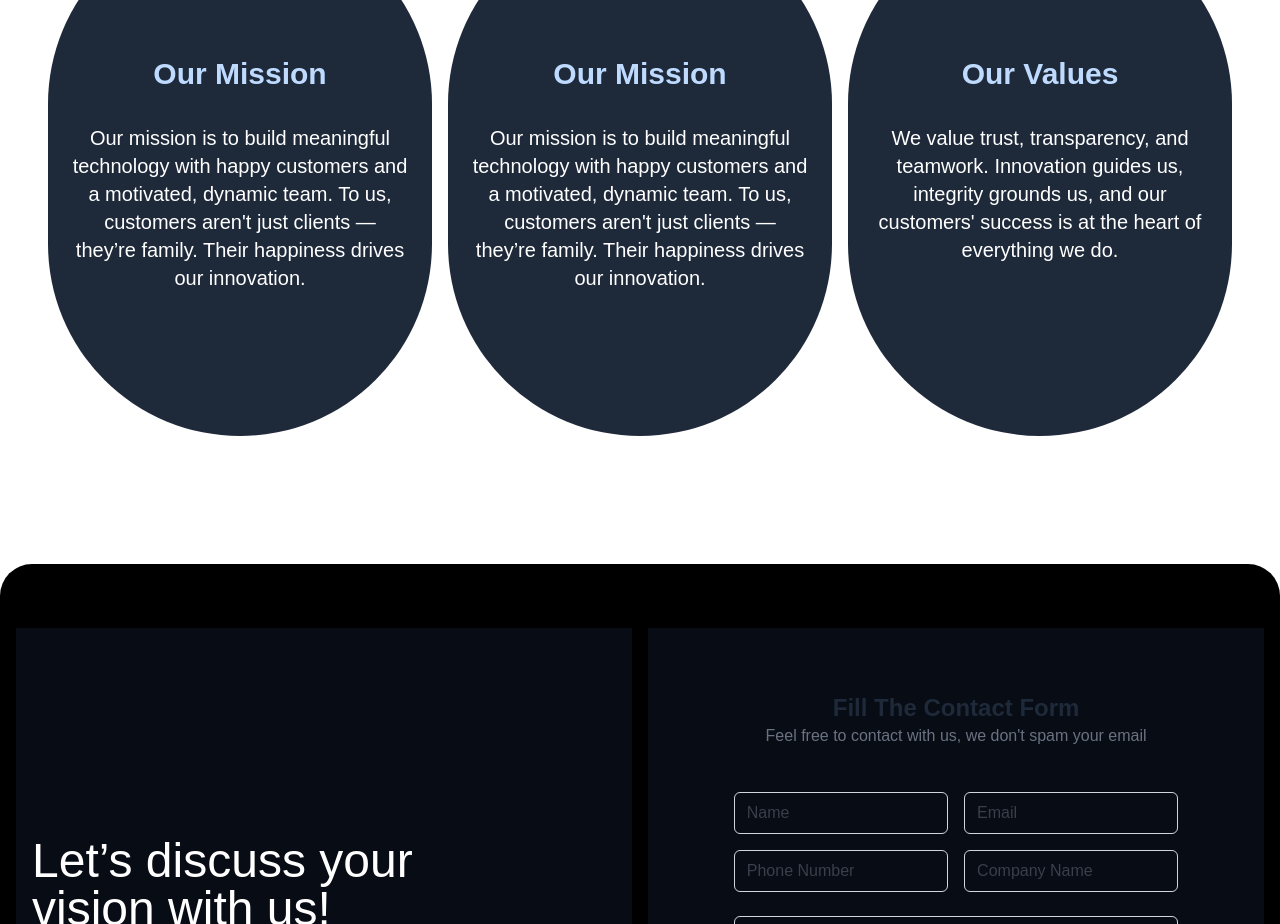
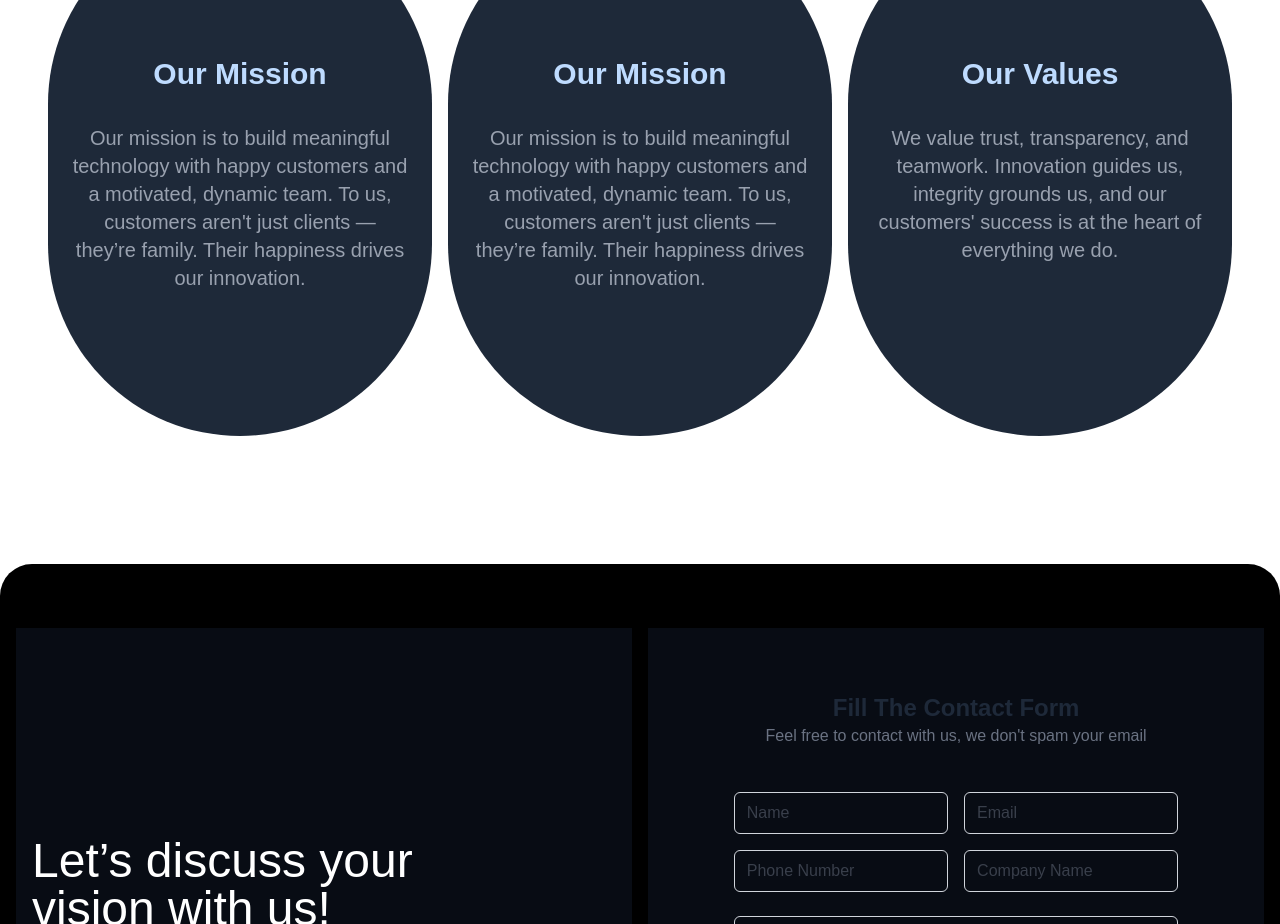
Before and after one commit to nobinbabu94/bluecompute-2025, a Next.js app: page /about-us in a window 1280 px wide. Shown: the part 1420-2344 px from the top of the page. Built offline with nearby package versions, Linux system fonts and the light colour scheme.

Commit message:
text color change

```diff
--- a/src/app/about-us/page.js
+++ b/src/app/about-us/page.js
@@ -58,7 +58,7 @@
             <section className=" py-32 flex md:flex-row gap-4 flex-col items-stretch justify-center w-full px-4  md:pt-16 pt-16 gap-y-4">
                 <div className="flex flex-col rounded-full px-6 py-36 space-y-8 max-w-sm bg-gray-800 text-center ">
                     <h3 className="text-3xl font-semibold text-blue-200">Our Mission</h3>
-                    <p className="text-xl">
+                    <p className="text-xl text-gray-400">
                         Our mission is to build meaningful technology with happy customers and a motivated,
                         dynamic team. To us, customers aren't just clients — they’re family.
                         Their happiness drives our innovation.
@@ -67,7 +67,7 @@
                 </div>
                 <div className="flex flex-col rounded-full px-6 py-36  space-y-8 max-w-sm max-h-xs bg-gray-800 text-center ">
                     <h3 className="text-3xl font-semibold text-blue-200 ">Our Mission</h3>
-                    <p className="text-xl ">
+                    <p className="text-xl text-gray-400">
                         Our mission is to build meaningful technology with happy customers and a motivated,
                         dynamic team. To us, customers aren't just clients — they’re family.
                         Their happiness drives our innovation.
@@ -76,7 +76,7 @@
                 </div>
                 <div className="flex flex-col rounded-full px-6 py-36  space-y-8 max-w-sm  bg-gray-800 text-center ">
                     <h3 className="text-3xl font-semibold text-blue-200">Our Values</h3>
-                    <p className="text-xl ">
+                    <p className="text-xl text-gray-400">
                         We value trust, transparency, and teamwork. Innovation guides us, integrity grounds us,
                         and our customers' success is at the heart of everything we do.
                     </p>
@@ -89,7 +89,7 @@
                     <h2 className="text-5xl md:max-w-sm">
                         Let’s discuss your vision with us!
                     </h2>
-                    <p className="text-lg max-w-xl">
+                    <p className="text-lg max-w-xl ">
                         Our ability to partner to create new approaches and deliver what we promise with proven and reliable services.
                     </p>
 
```
